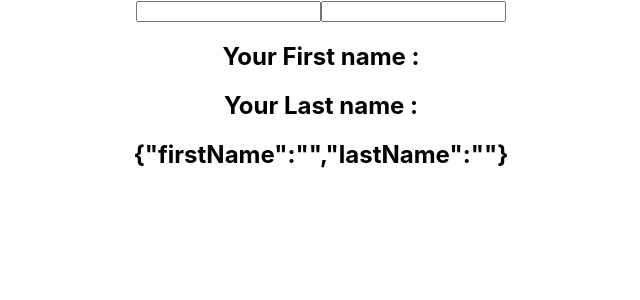
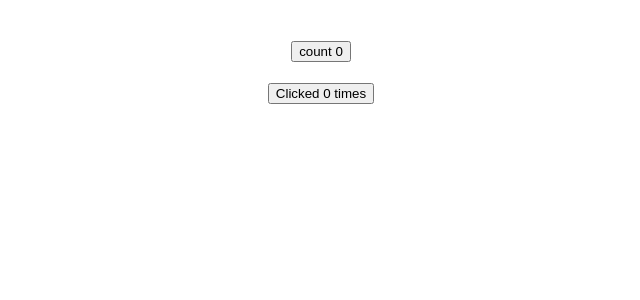
Before and after one commit to abduallahnoorsayket/React_Hook_vol, a React (Create React App) app: page / in a window 1280 px wide. Shown: the top 300 px of the page, without its empty margins (319-959 px from the left). Built offline with nearby package versions, Linux system fonts and the light colour scheme.

Commit message:
useEffect after render added

```diff
--- a/src/App.js
+++ b/src/App.js
@@ -1,14 +1,22 @@
 import "./App.css";
-import ClassCounter from "./components/HooksT1/ClassCounter";
-import ClassCounterTwo from "./components/HooksT1/ClassCounterTwo";
-import HookCounter from "./components/HooksT1/HookCounter";
-import HookCounterThree from "./components/HooksT1/HookCounterThree";
-import HookCounterTwo from "./components/HooksT1/HookCounterTwo";
+import HookCounterFive from "./components/UseEffect/HookCounterFive";
+import ClassCounter from "./components/UseState/ClassCounter";
+import ClassCounterTwo from "./components/UseState/ClassCounterTwo";
+import HookCounter from "./components/UseState/HookCounter";
+import HookCounterFour from "./components/UseState/HookCounterFour";
+import HookCounterThree from "./components/UseState/HookCounterThree";
+import HookCounterTwo from "./components/UseState/HookCounterTwo";
 
 function App() {
   return (
     <div className="App">
-      <HookCounterThree />
+      <br></br>
+      <br></br>
+      <ClassCounterTwo />
+      <br></br>
+      <HookCounterFive />
+      {/* <HookCounterFour /> */}
+      {/* <HookCounterThree /> */}
       {/* <HookCounterTwo /> */}
       {/* <ClassCounterTwo/> */}
       {/* <ClassCounter /> */}
--- /dev/null
+++ b/src/components/UseEffect/ClassCounterTwo.js
@@ -0,0 +1,26 @@
+import React, { Component } from "react";
+
+export default class ClassCounterTwo extends Component {
+  constructor(props) {
+    super(props);
+
+    this.state = {
+      count: 0,
+    };
+  }
+  componentDidMount() {
+    document.title = `Clicked ${this.state.count} times !`;
+  }
+  componentDidUpdate(prevProps, prevState) {
+    document.title = `Clicked ${this.state.count} times`;
+  }
+  render() {
+    return (
+      <div>
+        <button onClick={() => this.setState({ count: this.state.count + 1 })}>
+          Clicked {this.state.count} times
+        </button>
+      </div>
+    );
+  }
+}
--- /dev/null
+++ b/src/components/UseEffect/HookCounterFive.js
@@ -0,0 +1,19 @@
+import React, { useState, useEffect } from "react";
+
+function HookCounterFive() {
+  const [count, setCount] = useState(0);
+
+  useEffect(() => {
+    document.title = `you cliked ${count} times`;
+  });
+  return (
+    <div>
+      <button onClick={() => setCount(count + 1)}>
+        {" "}
+        Clicked {count} times
+      </button>
+    </div>
+  );
+}
+
+export default HookCounterFive;
--- a/src/components/HooksT1/HookCounterFour.js
+++ b/src/components/UseState/HookCounterFour.js
@@ -2,8 +2,18 @@ import React, { useState } from "react";
 
 function HookCounterFour() {
   const [items, setItems] = useState([]);
+  const addItem = () => {
+    setItems([
+      ...items,
+      {
+        id: items.length,
+        value: Math.floor(Math.random() * 10) + 1,
+      },
+    ]);
+  };
   return (
     <div>
+      <button onClick={addItem}> Add Item</button>
       <ul>
         {items.map((item) => (
           <li key={item.id}>{item.value}</li>
```
Also changed, not shown: src/components/UseState/ClassCounter.js (renamed from src/components/HooksT1/ClassCounter.js), src/components/UseState/ClassCounterTwo.js (renamed from src/components/HooksT1/ClassCounterTwo.js), src/components/UseState/HookCounter.js (renamed from src/components/HooksT1/HookCounter.js), src/components/UseState/HookCounterThree.js (renamed from src/components/HooksT1/HookCounterThree.js), src/components/UseState/HookCounterTwo.js (renamed from src/components/HooksT1/HookCounterTwo.js).
